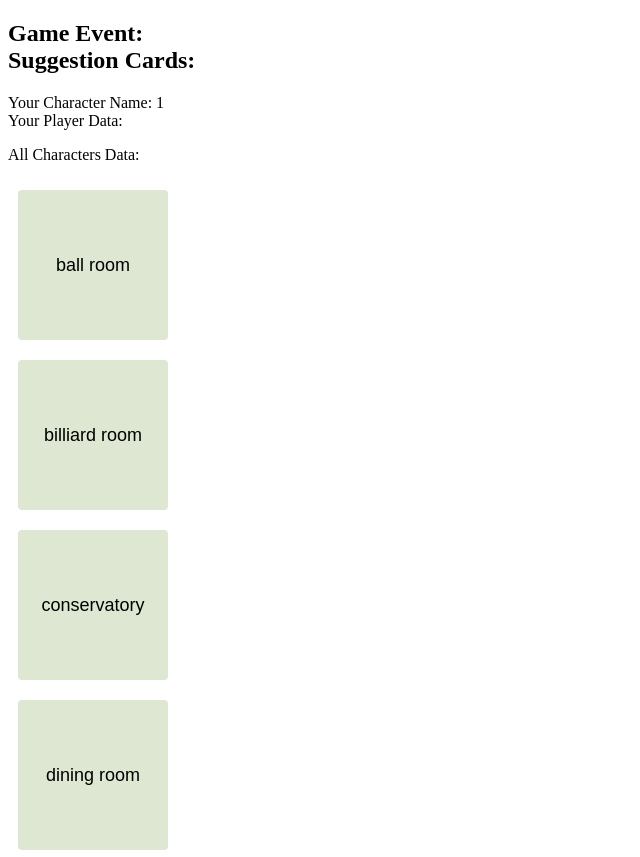
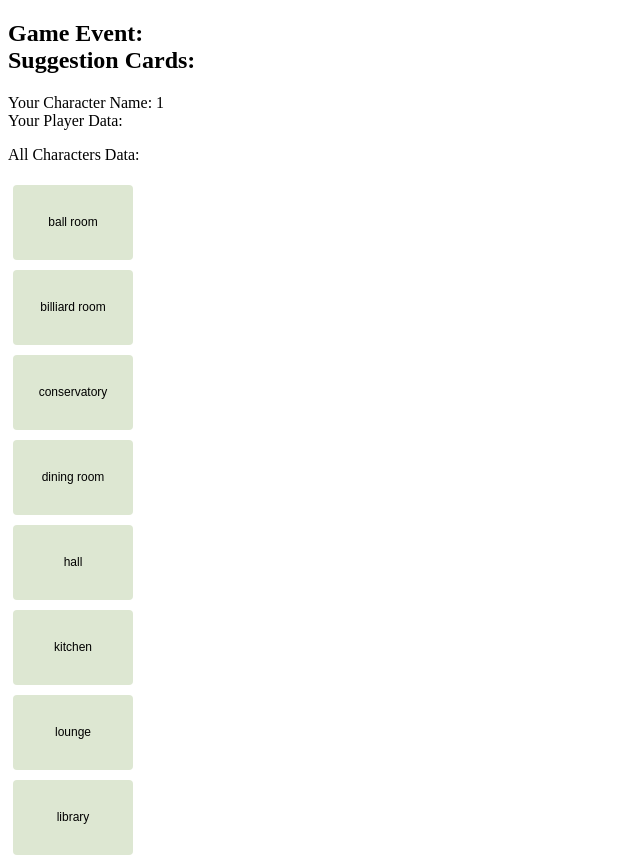
Before and after one commit to TrellixVulnTeam/clue-less-ui_HX8T, an Angular app: page /game/1/1 in a window 1280 px wide. Shown: the top 857 px of the page, without its empty margins (0-640 px from the left). Built offline with nearby package versions, Linux system fonts and the light colour scheme; no server answers.

Commit message:
learned how to enable/disable buttons

```diff
--- a/src/app/clue-game-button.ts
+++ b/src/app/clue-game-button.ts
@@ -1,7 +1,13 @@
 export class ClueGameButton {
 
     // always start disabled
-    disabled = true;
+    label:string | undefined;
+    disabled:boolean | undefined
+
+    constructor(label:string) {
+        this.label = label;
+        this.disabled = true; // always start disabled
+    }
 
     enable() {
         this.disabled = false;
--- a/src/app/clue.ts
+++ b/src/app/clue.ts
@@ -1,9 +1,10 @@
 import {LocationButton} from './location-button'
 import { environment } from '../environments/environment';
+import { ClueGameButton } from './clue-game-button';
 
 export class Clue {
 
-    LOCATION_ARRAY:LocationButton[] = [
+    locationButtons:LocationButton[] = [
         new LocationButton(environment.LOCATION_NAME_BALL_ROOM, environment.LOCATION_TYPE_ROOM, 4, 2 ),
         new LocationButton(environment.LOCATION_NAME_BILLIARD_ROOM, environment.LOCATION_TYPE_ROOM, 4, 4 ),
         new LocationButton(environment.LOCATION_NAME_CONSERVATORY, environment.LOCATION_TYPE_ROOM, 2, 2 ),
@@ -37,17 +38,7 @@ export class Clue {
         new LocationButton(environment.LOCATION_NAME_HALLWAY_56, environment.LOCATION_TYPE_HALLWAY, 5, 6 )
     ];
 
-    LOCATION_MAP = this.initLocationMap();
+    suggestButton = new ClueGameButton('suggest');
+    accuseButton = new ClueGameButton('accuse');
 
-    initLocationMap() {
-        var location_map:any = {};
-        var location_name:any;
-
-        for (var loc of this.LOCATION_ARRAY) {
-            location_name = loc.name;
-            location_map.location_name = loc;
-        }
-
-        return location_map;
-    }
 }
--- a/src/app/game/game.component.css
+++ b/src/app/game/game.component.css
@@ -1,11 +1,17 @@
+/* TOOD: update this div to be take up most portion of screen and position  */
+.game-map div {
+    width: 100%;
+    height: 100%;
+}
+
 .location-buttons button {
-    font-size: 18px;
-    margin: 10px;
-    width: 150px;
-    height: 150px;
+    font-size: 12px;
+    margin: 5px;
+    width: 120px;
+    height: 75px;
     white-space: normal;
     color: #000000;
-    background-color: #98aa83;
+    background-color: #23e25c;
 }
 
 .location-buttons button:disabled {
--- a/src/app/game/game.component.html
+++ b/src/app/game/game.component.html
@@ -12,12 +12,12 @@
     All Characters Data: {{ characters | json }}
 </p>
 
-<section>
+<div class="game-map">
     <div class="location-buttons">
-        <div *ngFor="let loc of buttons.locations">
-            <button mat-raised-button disabled="{{ loc.disabled }}">
-                {{ loc.name }}
+        <div *ngFor="let loc of locationButtons">
+            <button mat-raised-button class="pull-right" disabled="{{ loc.disabled }}">
+                {{ loc.label }}
             </button>
         </div>
     </div>
-</section>
+</div>
--- a/src/app/game/game.component.ts
+++ b/src/app/game/game.component.ts
@@ -2,6 +2,7 @@ import { Component, OnInit } from '@angular/core';
 import { PlayerService } from '../player-service/player.service';
 import { ActivatedRoute } from '@angular/router';
 import { Clue } from '../clue';
+import { LocationButton } from '../location-button';
 
 @Component({
   selector: 'game',
@@ -22,9 +23,6 @@ export class GameComponent extends Clue implements OnInit {
   playerName: string | undefined;
   charName: any | undefined;
 
-  // buttons
-  buttons: any | undefined;
-
   constructor(private route: ActivatedRoute, private playerService: PlayerService) {
     super();
     this.gameId = route.snapshot.paramMap.get('gameId');
@@ -33,14 +31,10 @@ export class GameComponent extends Clue implements OnInit {
 
   ngOnInit() {
 
+    // set re-used variables
+    var isPossibleMove:boolean;
+
     this.playerService.setPlayerService(this.gameId, this.playerName);
-
-    // TODO: establish buttons for UI
-    this.buttons = {
-      locations: this.LOCATION_ARRAY,
-      suggest: '',
-      accuse: ''
-    }
 
     this.playerService.gameData$
       .subscribe(data => { // sets up the subscription for game data (this is refreshed every 5 seconds in game-backend.service)
@@ -53,6 +47,24 @@ export class GameComponent extends Clue implements OnInit {
           if (character.characterName == this.charName) {
             this.player = character;
             this.charName = this.player.characterName;
+
+            // check to see if each location is in user's possibleMoves and set to enabled if so
+            for (let locButton of this.locationButtons) {
+              isPossibleMove = false;
+              character.possibleMoves.forEach((location: any) => {
+                if (locButton.label == location.name) {
+                  isPossibleMove = true;
+                }
+              });
+
+              if (isPossibleMove) {
+                console.log(`${locButton.label} button is attempting to get enabled`)
+                locButton.enable()
+              } else {
+                console.log(`${locButton.label} button is being disabled`)
+                locButton.disable()
+              }
+            }
           }
         })
 
--- a/src/app/location-button.ts
+++ b/src/app/location-button.ts
@@ -1,15 +1,14 @@
 import { ClueGameButton } from "./clue-game-button";
 
 export class LocationButton extends ClueGameButton{
-    public name:string | undefined;
+
     type:string | undefined;
     x:number | undefined;
     y:number | undefined;
     img_path:string | undefined;
 
-    constructor(name:string = '', type:string = '', x:number = 0, y:number = 0, img_path:string = '/') {
-        super();
-        this.name = name;
+    constructor(label:string = '', type:string = '', x:number = 0, y:number = 0, img_path:string = '/') {
+        super(label);
         this.type = type;
         this.x = x;
         this.y = y;
```
